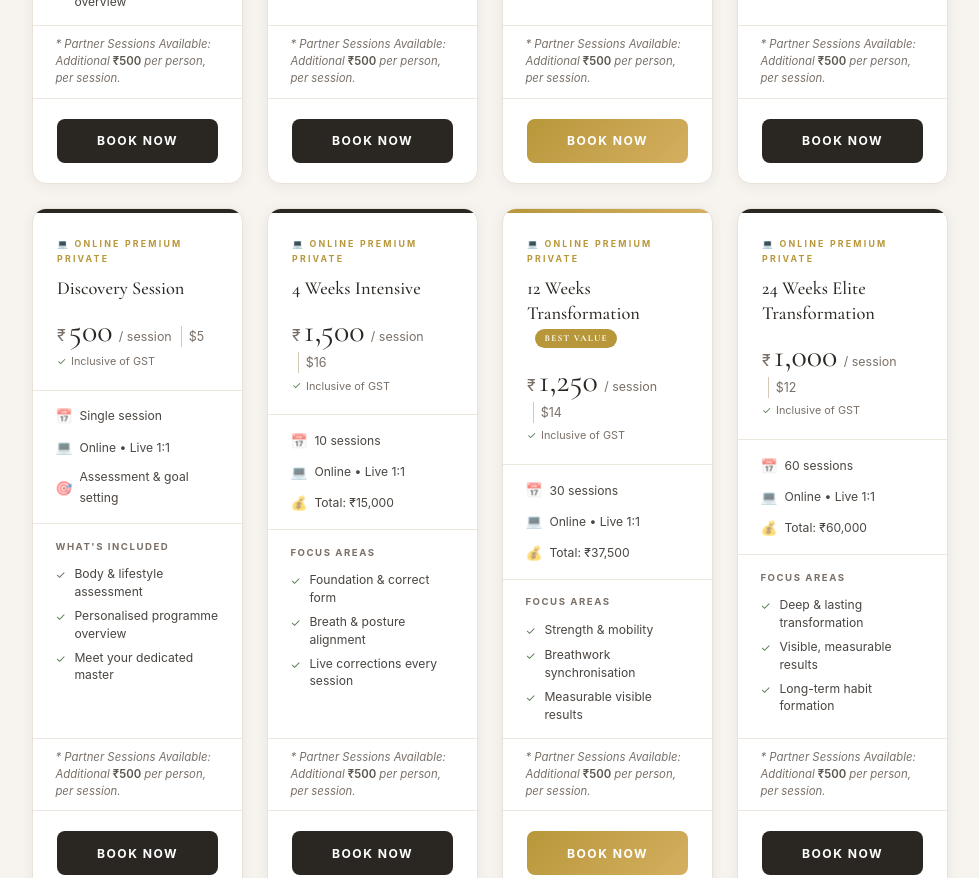
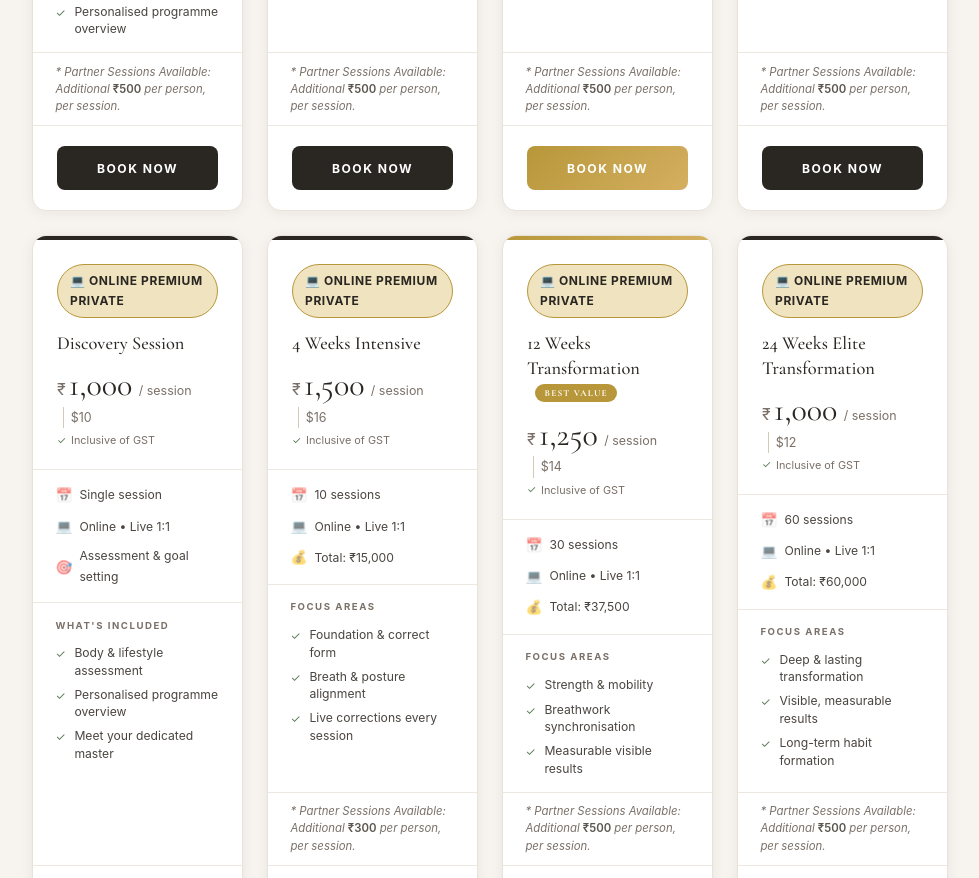
Before and after one commit to hemantsinghdsvv/pure-lifestyle-yoga, a plain HTML site: page memberships.html in a window 1280 px wide. Shown: the part 1045-1923 px from the top of the page, without its empty margins (300-1279 px from the left). Drawn offline with nearby package versions, Linux system fonts and the light colour scheme.

Commit message:
updated new changes 23 April 2026

```diff
--- a/memberships.html
+++ b/memberships.html
@@ -207,12 +207,17 @@
     }
 
     .plan-cat-label {
-      font-size: 0.55rem;
+      display: inline-block;
+      font-size: 0.75rem;
       font-weight: 700;
-      letter-spacing: 0.25em;
+      letter-spacing: 0.05em;
       text-transform: uppercase;
-      color: var(--gold);
-      margin-bottom: 0.6rem;
+      color: var(--charcoal);
+      background: var(--gold-pale);
+      border: 1px solid var(--gold);
+      padding: 0.35rem 0.75rem;
+      border-radius: 999px;
+      margin-bottom: 0.8rem;
     }
 
     .plan-name {
@@ -719,16 +724,16 @@
           <div class="plan-group active" data-category="online-private">
 
             <!-- 1. Discovery -->
-            <div class="plan-card fade-up">
+            <div class="plan-card fade-up" data-no-partner="true">
               <div class="plan-accent"></div>
               <div class="plan-card-header">
                 <div class="plan-cat-label">💻 Online Premium Private</div>
                 <div class="plan-name">Discovery Session</div>
                 <div class="plan-price-row">
                   <span class="plan-currency">₹</span>
-                  <span class="plan-amount">500</span>
+                  <span class="plan-amount">1,000</span>
                   <span class="plan-period">/ session</span>
-                  <span class="plan-usd">$5</span>
+                  <span class="plan-usd">$10</span>
                 </div>
               </div>
               <div class="plan-meta">
@@ -746,7 +751,7 @@
             </div>
 
             <!-- 2. 4 Weeks Intensive -->
-            <div class="plan-card fade-up delay-1">
+            <div class="plan-card fade-up delay-1" data-partner-price="300">
               <div class="plan-accent"></div>
               <div class="plan-card-header">
                 <div class="plan-cat-label">💻 Online Premium Private</div>
@@ -1104,10 +1109,11 @@
       }
       // 2. Partner note before CTA
       const ctaEl = card.querySelector('.plan-cta');
-      if (ctaEl && !card.querySelector('.plan-partner-note')) {
+      if (ctaEl && !card.querySelector('.plan-partner-note') && !card.hasAttribute('data-no-partner')) {
         const note = document.createElement('div');
         note.className = 'plan-partner-note';
-        note.innerHTML = '* Partner Sessions Available: Additional <strong>₹500</strong> per person, per session.';
+        const partnerPrice = card.getAttribute('data-partner-price') || '500';
+        note.innerHTML = `* Partner Sessions Available: Additional <strong>₹${partnerPrice}</strong> per person, per session.`;
         ctaEl.before(note);
       }
     });
```
Also changed, not shown: index.html (+6 -6 lines), masters.html (+8 -8 lines).
